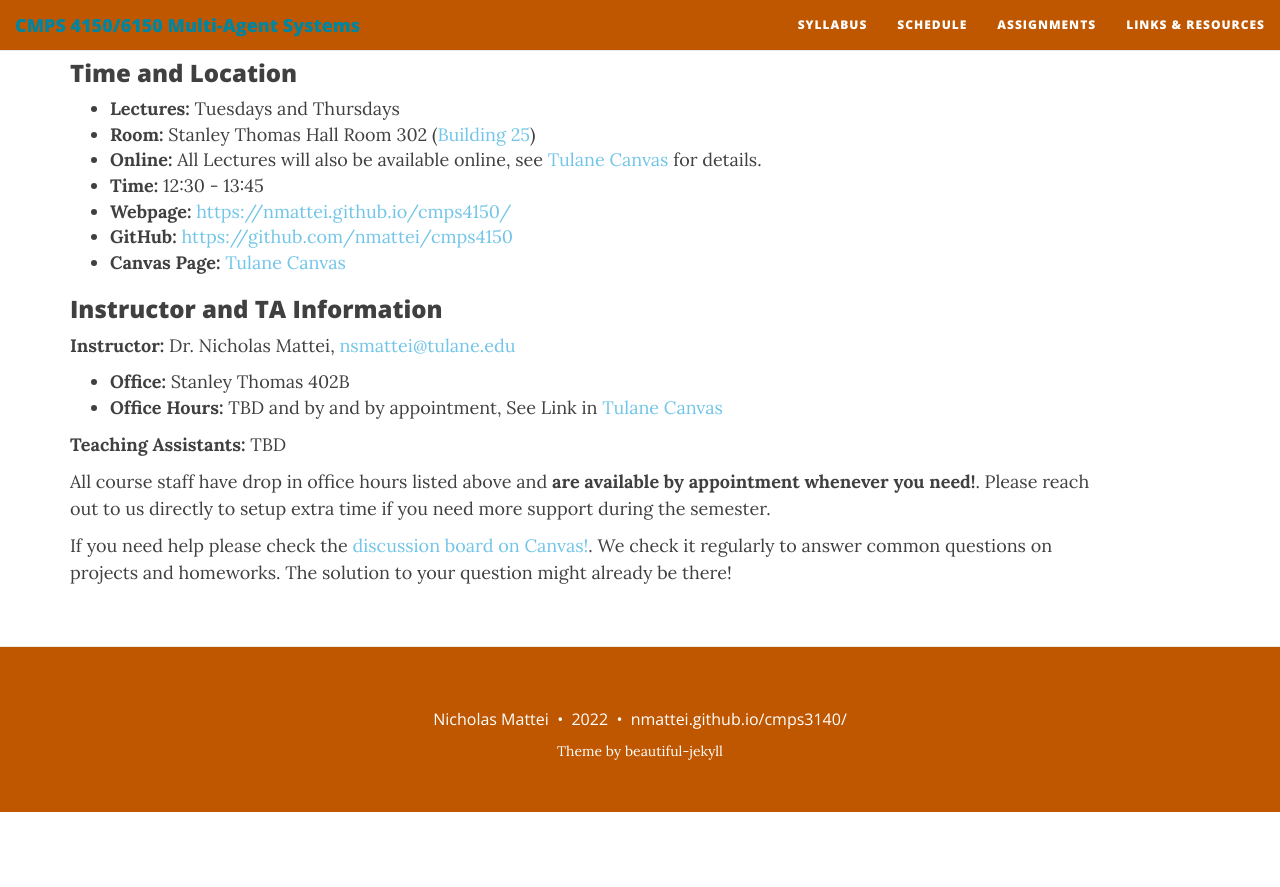
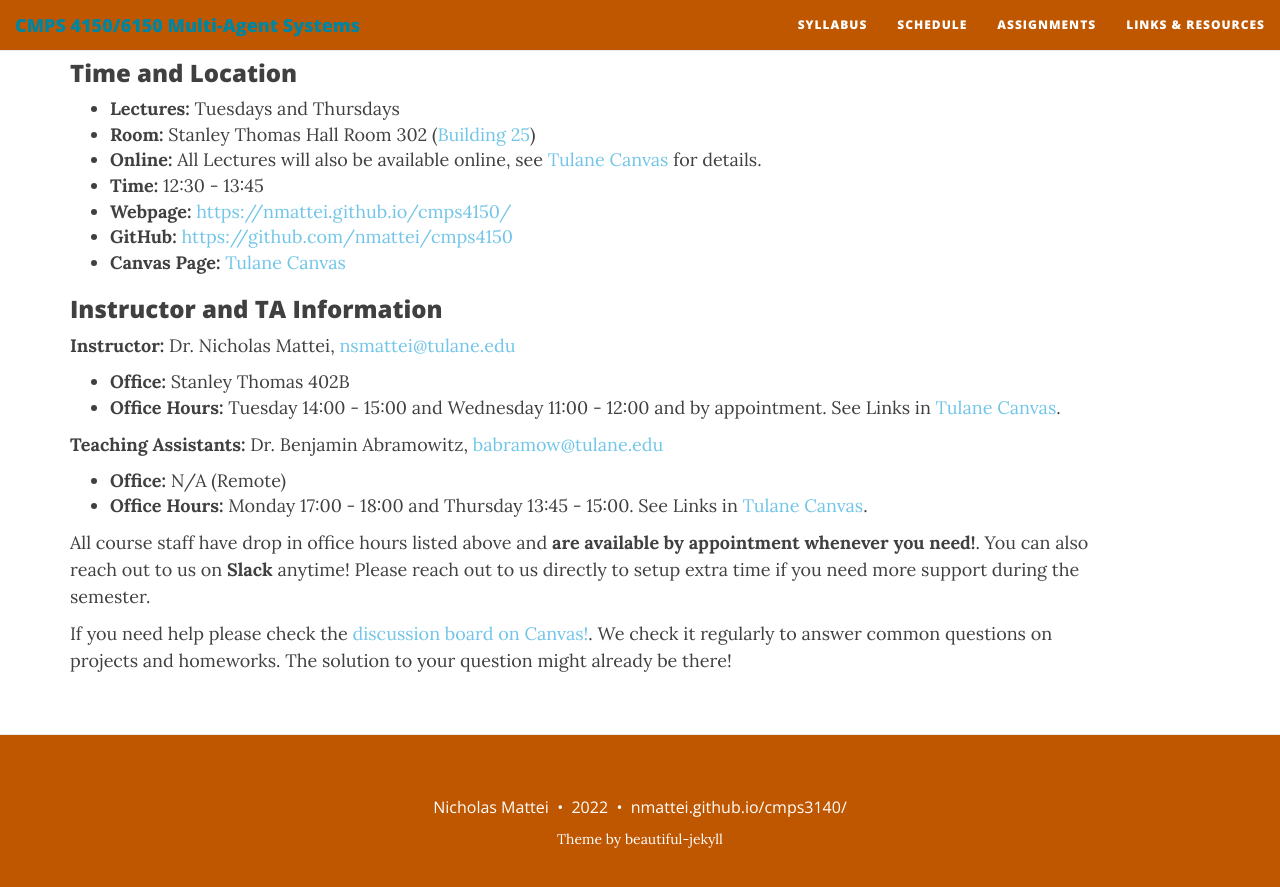
Before and after one commit to nmattei/cmps4150, a Jekyll site: the page built from index.md, in a window 1280 px wide and 900 px high, scrolled down 778 px. Shown: the top 887 px of the window. Built offline with Jekyll 4.4.1, drawn with Linux system fonts in a browser that asks for light colours; nearby versions of some CDN libraries; before the commit the page ends 1590 px from its top, so only the background shows below that.

Commit message:
small updates

```diff
--- a/index.md
+++ b/index.md
@@ -24,10 +24,12 @@ published: true
 ### Instructor and TA Information
 **Instructor:** Dr. Nicholas Mattei, <nsmattei@tulane.edu>
 * **Office:** Stanley Thomas 402B
-* **Office Hours:** TBD and by and by appointment, See Link in [Tulane Canvas](https://tulane.instructure.com/)
+* **Office Hours:** Tuesday 14:00 - 15:00 and Wednesday 11:00 - 12:00 and by appointment. See Links in [Tulane Canvas](https://tulane.instructure.com/).
 
-**Teaching Assistants:** TBD
+**Teaching Assistants:** Dr. Benjamin Abramowitz, <babramow@tulane.edu>
+* **Office:** N/A (Remote)
+* **Office Hours:** Monday 17:00 - 18:00 and Thursday 13:45 - 15:00. See Links in [Tulane Canvas](https://tulane.instructure.com/).
 
-All course staff have drop in office hours listed above and **are available by appointment whenever you need!**.  Please reach out to us directly to setup extra time if you need more support during the semester.
+All course staff have drop in office hours listed above and **are available by appointment whenever you need!**. You can also reach out to us on **Slack** anytime! Please reach out to us directly to setup extra time if you need more support during the semester.
 
 If you need help please check the [discussion board on Canvas!](https://tulane.instructure.com/). We check it regularly to answer common questions on projects and homeworks.  The solution to your question might already be there!
```
Also changed, not shown: resources.md (+9 -1 lines), schedule.md (+2 -1 lines).
